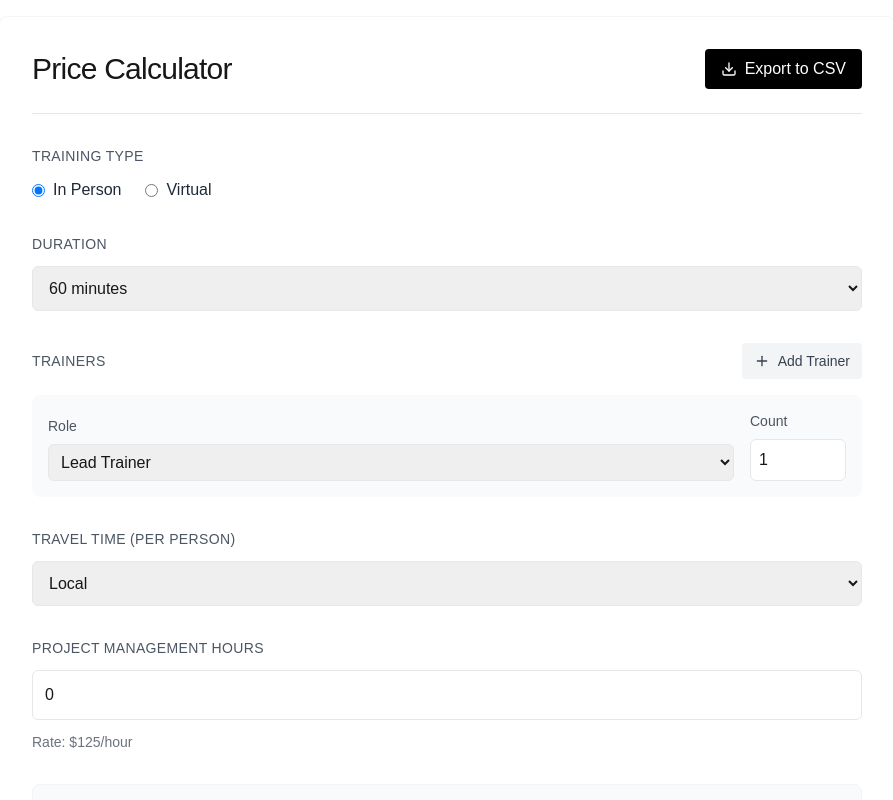
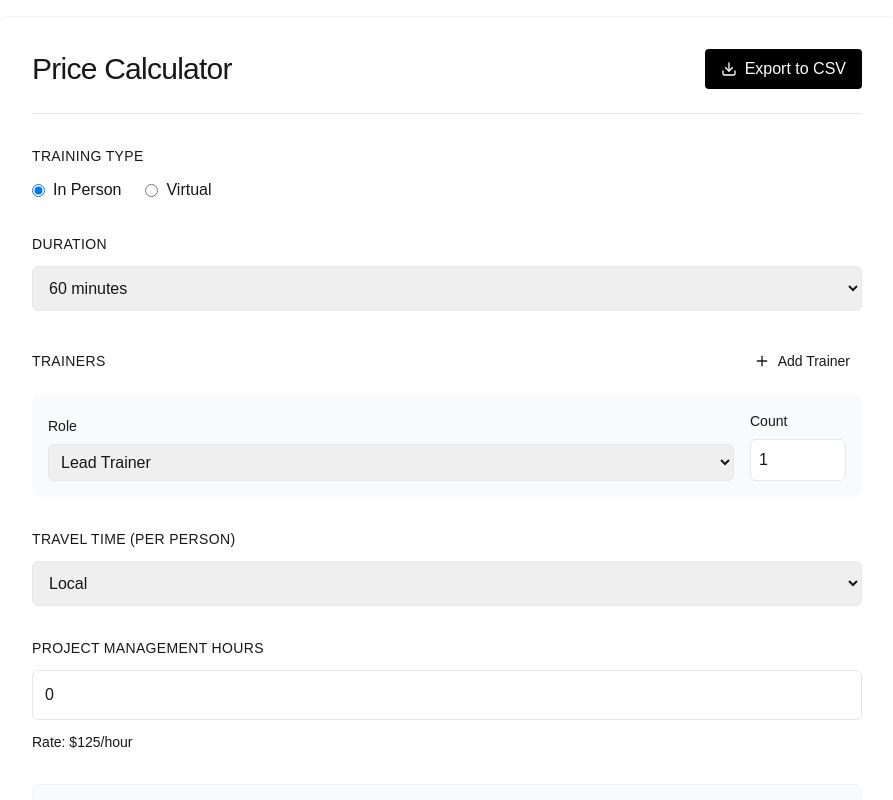
Before and after one commit to moadrienne/training-calculator, a Next.js app: page / in a window 1280 px wide. Shown: the top 800 px of the page, without its empty margins (193-1086 px from the left). Built offline with nearby package versions, Linux system fonts and the light colour scheme.

Commit message:
Update 2 black text

```diff
--- a/app/components/PriceCalculator.tsx
+++ b/app/components/PriceCalculator.tsx
@@ -161,7 +161,7 @@ const PriceCalculator = () => {
       <div className="space-y-8">
         {/* Training Type Selection */}
         <div className="space-y-3">
-          <label className="block text-sm font-medium uppercase tracking-wide text-gray-600">Training Type</label>
+          <label className="block text-sm font-medium uppercase tracking-wide text-black-600">Training Type</label>
           <div className="flex space-x-6">
             <label className="inline-flex items-center">
               <input
@@ -170,7 +170,7 @@ const PriceCalculator = () => {
                 checked={trainingType === 'in-person'}
                 onChange={() => setTrainingType('in-person')}
               />
-              <span className="ml-2 text-gray-800">In Person</span>
+              <span className="ml-2 text-black-800">In Person</span>
             </label>
             <label className="inline-flex items-center">
               <input
@@ -179,16 +179,16 @@ const PriceCalculator = () => {
                 checked={trainingType === 'virtual'}
                 onChange={() => setTrainingType('virtual')}
               />
-              <span className="ml-2 text-gray-800">Virtual</span>
+              <span className="ml-2 text-black-800">Virtual</span>
             </label>
           </div>
         </div>
 
         {/* Duration Selection */}
         <div className="space-y-3">
-          <label className="block text-sm font-medium uppercase tracking-wide text-gray-600">Duration</label>
+          <label className="block text-sm font-medium uppercase tracking-wide text-black-600">Duration</label>
           <select
-            className="w-full rounded-md border border-gray-200 p-3 focus:ring-2 focus:ring-black focus:border-black transition-colors"
+            className="w-full rounded-md border border-black-200 p-3 focus:ring-2 focus:ring-black focus:border-black transition-colors"
             value={duration}
             onChange={(e) => setDuration(e.target.value)}
           >
@@ -202,10 +202,10 @@ const PriceCalculator = () => {
         {/* Trainers Section */}
         <div className="space-y-4">
           <div className="flex justify-between items-center">
-            <label className="block text-sm font-medium uppercase tracking-wide text-gray-600">Trainers</label>
+            <label className="block text-sm font-medium uppercase tracking-wide text-black-600">Trainers</label>
             <button
               onClick={addTrainer}
-              className="flex items-center gap-2 px-3 py-2 bg-gray-100 text-gray-700 rounded hover:bg-gray-200 transition-colors text-sm"
+              className="flex items-center gap-2 px-3 py-2 bg-black-100 text-black-700 rounded hover:bg-gray-200 transition-colors text-sm"
             >
               <Plus className="w-4 h-4" />
               Add Trainer
@@ -215,7 +215,7 @@ const PriceCalculator = () => {
           {trainers.map((trainer) => (
             <div key={trainer.id} className="flex gap-4 items-end p-4 bg-gray-50 rounded-lg">
               <div className="flex-1 space-y-2">
-                <label className="block text-sm font-medium text-gray-600">Role</label>
+                <label className="block text-sm font-medium text-black-600">Role</label>
                 <select
                   className="w-full rounded-md border border-gray-200 p-2 focus:ring-2 focus:ring-black focus:border-black"
                   value={trainer.role}
@@ -228,7 +228,7 @@ const PriceCalculator = () => {
               </div>
 
               <div className="w-24 space-y-2">
-                <label className="block text-sm font-medium text-gray-600">Count</label>
+                <label className="block text-sm font-medium text-black-600">Count</label>
                 <input
                   type="number"
                   min="1"
@@ -241,7 +241,7 @@ const PriceCalculator = () => {
               {trainers.length > 1 && (
                 <button
                   onClick={() => removeTrainer(trainer.id)}
-                  className="text-gray-400 hover:text-red-500 transition-colors"
+                  className="text-black-400 hover:text-red-500 transition-colors"
                 >
                   <Trash2 className="w-4 h-4" />
                 </button>
@@ -253,7 +253,7 @@ const PriceCalculator = () => {
         {/* Travel Time Selection */}
         {trainingType === 'in-person' && (
           <div className="space-y-3">
-            <label className="block text-sm font-medium uppercase tracking-wide text-gray-600">Travel Time (per person)</label>
+            <label className="block text-sm font-medium uppercase tracking-wide text-black-600">Travel Time (per person)</label>
             <select
               className="w-full rounded-md border border-gray-200 p-3 focus:ring-2 focus:ring-black focus:border-black"
               value={travelTime}
@@ -270,7 +270,7 @@ const PriceCalculator = () => {
 
         {/* Project Management Hours */}
         <div className="space-y-3">
-          <label className="block text-sm font-medium uppercase tracking-wide text-gray-600">Project Management Hours</label>
+          <label className="block text-sm font-medium uppercase tracking-wide text-black-600">Project Management Hours</label>
           <input
             type="number"
             min="0"
@@ -280,7 +280,7 @@ const PriceCalculator = () => {
             className="w-full rounded-md border border-gray-200 p-3 focus:ring-2 focus:ring-black focus:border-black"
             placeholder="Enter PM hours"
           />
-          <p className="text-sm text-gray-500">Rate: ${PM_RATE}/hour</p>
+          <p className="text-sm text-black-500">Rate: ${PM_RATE}/hour</p>
         </div>
 
         {/* Price Breakdown */}
```
